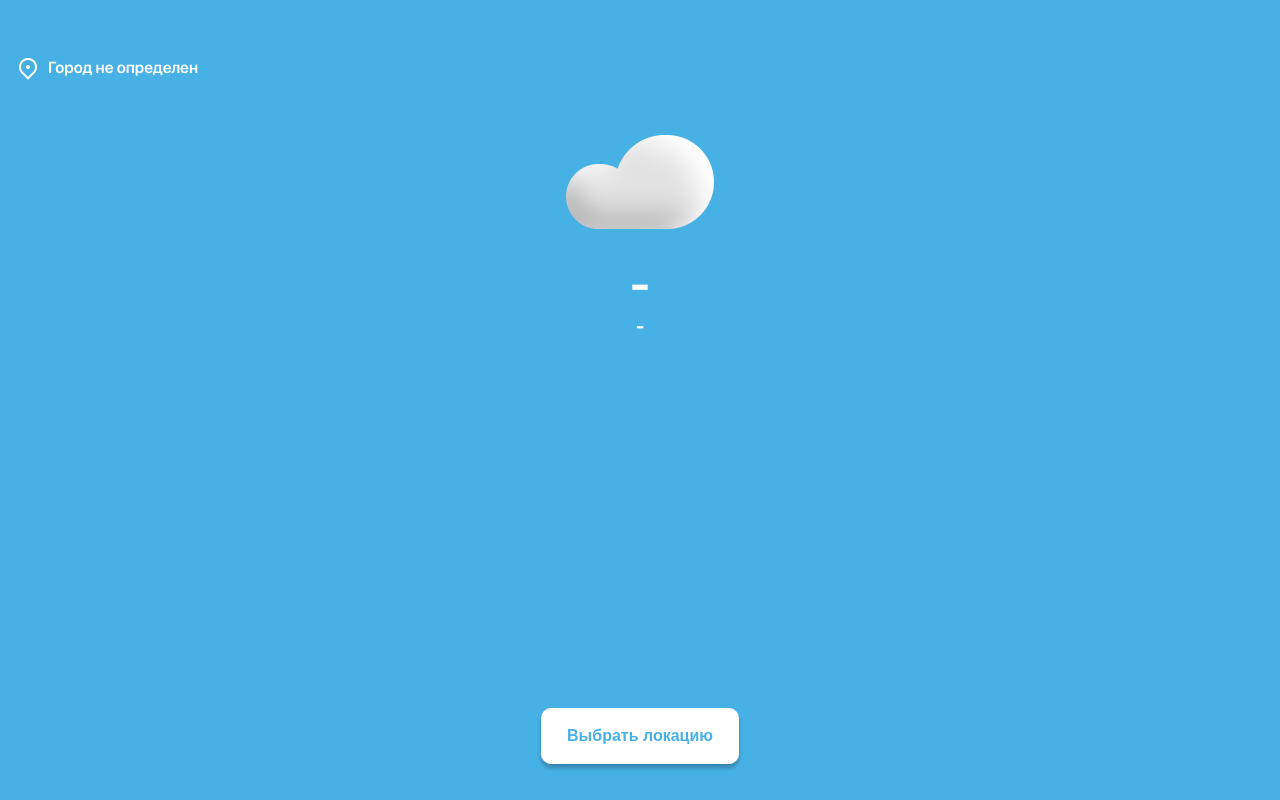
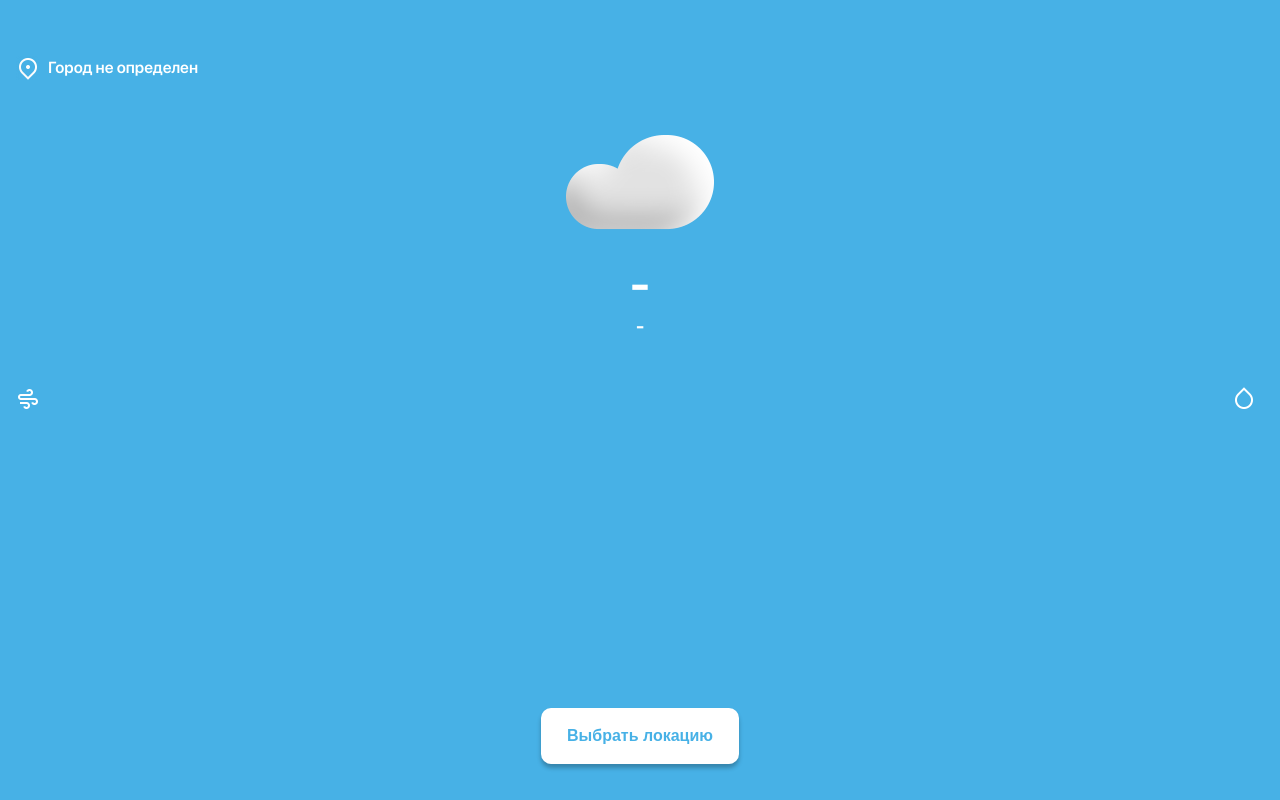
Before and after one commit to ValeronS/vue_weather, a Vue app: page /#/ in a window 1280 px wide. Built offline with nearby package versions, Linux system fonts and the light colour scheme.

Commit message:
theCurrentForecast.vue done

```diff
--- a/src/components/TheCurrentForecast.vue
+++ b/src/components/TheCurrentForecast.vue
@@ -1,12 +1,28 @@
 <template>
+  <div class="forecast">
     <div class="forecast__current">
       <img :src="imgSrc" />
+
       <h1 class="forecast__current-temperature">
         {{ $store.state.currentTemperature }}
       </h1>
+
       <h2 class="forecast__current-description">
         {{ $store.state.currentDescription }}
       </h2>
+    </div>
+
+    <div class="forecast__conditions">
+      <div class="wind">
+        <img src="@/assets/img/windy.png" alt="" />
+        {{ $store.state.currentWind }}
+      </div>
+
+      <div class="humidity">
+        <img src="@/assets/img/hum.png" alt="" />
+        {{ $store.state.currentHumidity }}
+      </div>
+    </div>
   </div>
 </template>
 
@@ -32,6 +48,9 @@ export default {
 </script>
 
 <style>
+.forecast {
+  color: var(--white);
+}
 .forecast__current {
   position: relative;
   top: 60px;
@@ -41,12 +60,27 @@ export default {
 }
 .forecast__current > img {
   width: 148px;
+  height: 148px;
 }
-.forecast__current-temperature {
-  color: var(--white);
+.forecast__conditions {
+  position: relative;
+  top: 107px;
+  left: 16px;
+  margin-right: 32px;
+  display: flex;
+  justify-content: space-between;
 }
-.forecast__current-description {
-  color: var(--white);
-  text-transform: capitalize;
+.forecast__conditions img {
+  width: 24px;
+  height: 24px;
+  margin-right: 8px;
+}
+.wind {
+  display: flex;
+  align-items: center;
+}
+.humidity {
+  display: flex;
+  align-items: center;
 }
 </style>
--- a/src/hooks/useFetchWeather.js
+++ b/src/hooks/useFetchWeather.js
@@ -1,8 +1,8 @@
 import axios from 'axios';
-import { computed, onMounted, ref } from 'vue';
+import { onMounted, ref } from 'vue';
 import { useStore } from 'vuex';
 
-export function useFetchWeather() {
+export function useFetchWeather(firstUpperCase) {
   const store = useStore();
   const latitude = store.state.chosenLocationLatitude;
   const longitude = store.state.chosenLocationLongitude;
@@ -31,10 +31,17 @@ export function useFetchWeather() {
 
         store.commit(
           'setCurrentDescription',
-          forecast[0].weather[0].description
+          firstUpperCase(forecast[0].weather[0].description)
         );
 
         store.commit('setIconCode', forecast[0].weather[0].icon);
+
+        store.commit(
+          'setWind',
+          (forecast[0].wind.speed * 3.6).toFixed() + ' км/ч'
+        );
+
+        store.commit('setHumidity', forecast[0].main.humidity + '%');
       } catch (error) {
         console.log(error);
       }
--- /dev/null
+++ b/src/hooks/useFirstUpperCase.js
@@ -0,0 +1,9 @@
+export default function useFirstUpperCase() {
+  const firstUpperCase = (str) => {
+    return str[0].toUpperCase() + str.slice(1);
+  };
+
+  return {
+    firstUpperCase,
+  };
+}
--- a/src/pages/HomePage.vue
+++ b/src/pages/HomePage.vue
@@ -15,6 +15,7 @@ import TheChosenLocation from '@/components/TheChosenLocation.vue';
 import { useFetchWeather } from '@/hooks/useFetchWeather';
 import useSelectSearchItem from '@/hooks/useSelectSearchItem';
 import TheCurrentForecast from '@/components/TheCurrentForecast.vue';
+import useFirstUpperCase from '@/hooks/useFirstUpperCase';
 export default {
   components: {
     TheChosenLocation,
@@ -22,10 +23,12 @@ export default {
   },
   setup(props) {
     const { chosenLocation } = useSelectSearchItem();
-    const { fetchWeater } = useFetchWeather();
+    const { firstUpperCase } = useFirstUpperCase();
+    const { fetchWeater } = useFetchWeather(firstUpperCase);
 
     return {
       chosenLocation,
+      firstUpperCase,
       fetchWeater,
     };
   },
--- a/src/store/index.js
+++ b/src/store/index.js
@@ -7,6 +7,8 @@ export default createStore({
     chosenLocationLongitude: 0,
     currentTemperature: '-',
     currentDescription: '-',
+    currentWind: '',
+    currentHumidity: '',
     iconCode: '03d',
     imgSrcIdx: 4,
     favoriteLocations: [],
@@ -122,5 +124,11 @@ export default createStore({
     setImgSrcIdx(state, idx) {
       state.imgSrcIdx = idx;
     },
+    setWind(state, wind) {
+      state.currentWind = wind;
+    },
+    setHumidity(state, humidity) {
+      state.currentHumidity = humidity;
+    },
   },
 });
```
Also changed, not shown: src/assets/img/hum.png (added), src/assets/img/windy.png (added). Lines whose indentation alone changed are shown as unchanged.
